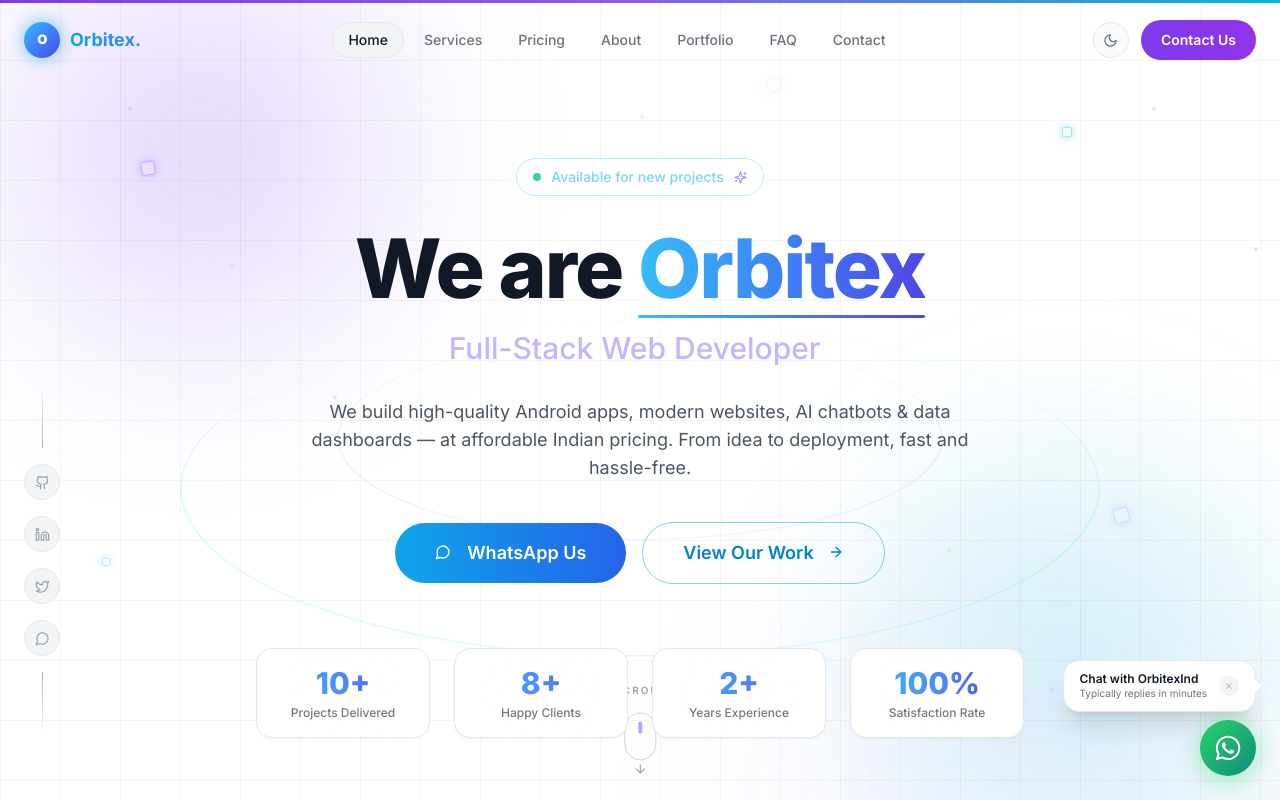
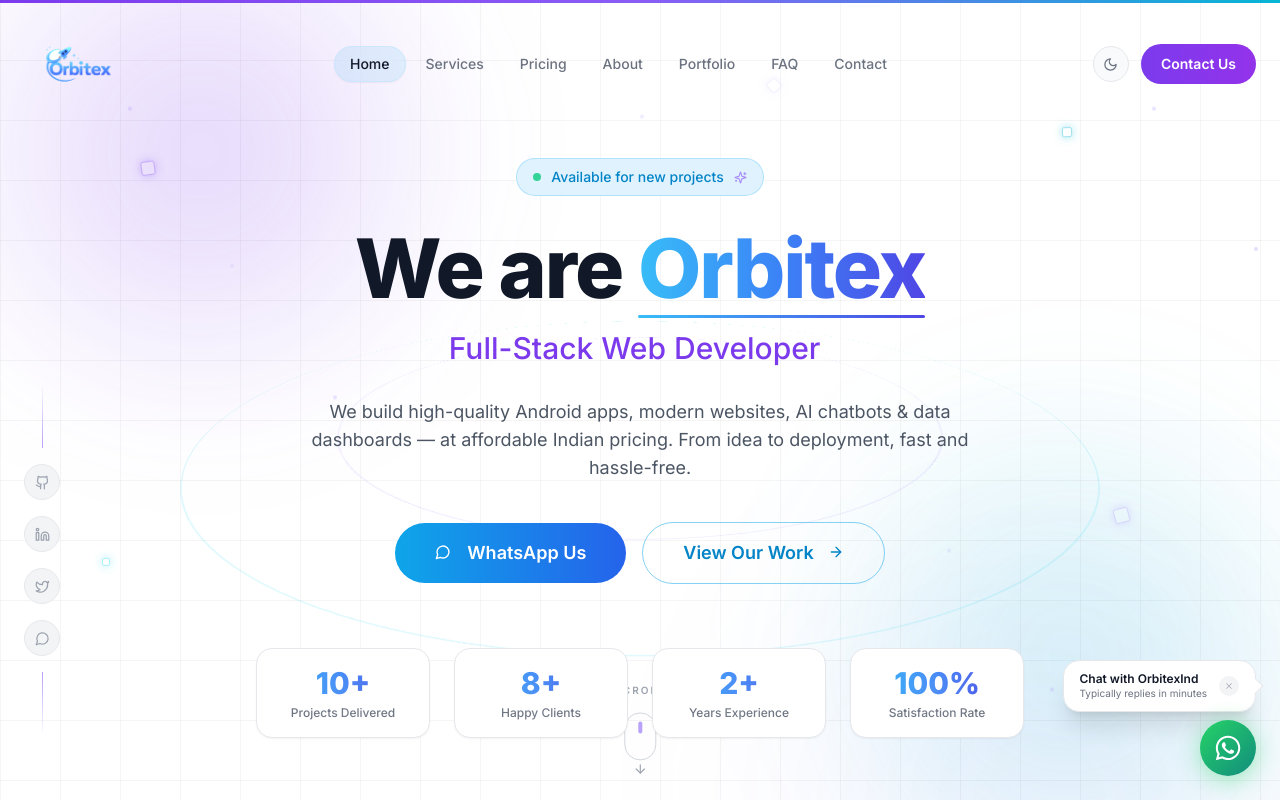
Before and after one commit to orbitexind/ORBITEX_WEBSITE, a Next.js app: page / in a window 1280 px wide. Shown: the top 800 px of the page. Built offline with nearby package versions, Linux system fonts and the light colour scheme.

Commit message:
added logo

```diff
--- a/components/layout/Footer.tsx
+++ b/components/layout/Footer.tsx
@@ -67,18 +67,14 @@
         <div className="grid grid-cols-2 md:grid-cols-4 gap-10">
           {/* Brand */}
           <div className="col-span-2 md:col-span-1">
-            <a href="#home" className="inline-flex items-center gap-2.5 mb-4">
-              <div className="relative w-9 h-9 rounded-full bg-gradient-to-br from-sky-400 via-blue-500 to-indigo-600 flex items-center justify-center shadow-[0_0_18px_rgba(14,165,233,0.6)]">
-                <span className="text-white text-[13px] font-black tracking-tighter select-none">O</span>
-              </div>
-              <span className="text-lg font-bold">
-                <span className="bg-gradient-to-r from-sky-400 to-blue-400 bg-clip-text text-transparent">
-                  Orbitex
-                </span>
-                <span className="text-sky-400">.</span>
-              </span>
+            <a href="#home" className="inline-flex items-center gap-2 mb-4 group transition-all">
+              <img
+                src="/logo.png"
+                alt="Orbitex Logo"
+                className="h-12 md:h-14 w-auto object-contain brightness-110 group-hover:scale-105 transition-transform"
+              />
             </a>
-            <p className="text-gray-500 dark:text-gray-500 text-sm leading-relaxed max-w-xs">
+            <p className="text-gray-600 dark:text-gray-400 text-sm leading-relaxed max-w-xs">
               Crafting digital experiences that inspire, convert, and scale.
               Available for freelance work worldwide.
             </p>
@@ -121,7 +117,7 @@
 
         {/* Bottom bar */}
         <div className="mt-12 pt-6 border-t border-gray-200 dark:border-white/[0.06] flex flex-col sm:flex-row items-center justify-between gap-4">
-          <p className="text-gray-500 dark:text-gray-600 text-sm">
+          <p className="text-gray-700 dark:text-gray-500 text-sm">
             © {new Date().getFullYear()} Orbitex. All rights reserved. Built
             with Next.js & ❤️
           </p>
--- a/components/layout/Navbar.tsx
+++ b/components/layout/Navbar.tsx
@@ -59,22 +59,17 @@
         transition={{ duration: 0.6, ease: "easeOut" }}
         className={`fixed top-0 left-0 right-0 z-40 transition-all duration-500 ${
           scrolled
-            ? "py-3 bg-white/95 dark:bg-[#030712]/85 backdrop-blur-2xl border-b border-gray-200 dark:border-white/[0.06] shadow-[0_4px_24px_rgba(0,0,0,0.08)] dark:shadow-[0_4px_24px_rgba(0,0,0,0.4)]"
-            : "py-4 sm:py-5 bg-transparent"
+            ? "py-3 bg-white/80 dark:bg-[#030712]/80 backdrop-blur-2xl border-b border-gray-200/50 dark:border-white/[0.06] shadow-lg dark:shadow-[0_4px_30px_rgba(0,0,0,0.4)]"
+            : "py-4 sm:py-6 bg-transparent"
         }`}
       >
         <div className="container mx-auto px-6 flex items-center justify-between max-w-7xl">
-          {/* Logo */}
-          <a href="#home" className="flex items-center gap-2.5">
-            <div className="relative w-9 h-9 rounded-full bg-gradient-to-br from-sky-400 via-blue-500 to-indigo-600 flex items-center justify-center shadow-[0_0_18px_rgba(14,165,233,0.6)]">
-              <span className="text-white text-[13px] font-black tracking-tighter select-none">O</span>
-            </div>
-            <span className="text-lg font-bold">
-              <span className="bg-gradient-to-r from-sky-500 to-blue-500 dark:from-sky-400 dark:to-blue-400 bg-clip-text text-transparent">
-                Orbitex
-              </span>
-              <span className="text-sky-500 dark:text-sky-400">.</span>
-            </span>
+          <a href="#home" className="flex items-center gap-2 group transition-all">
+            <img
+              src="/logo.png"
+              alt="Orbitex Logo"
+              className="h-12 sm:h-14 md:h-20 w-auto object-contain brightness-110 group-hover:scale-105 transition-transform"
+            />
           </a>
 
           {/* Desktop nav links */}
@@ -94,7 +89,7 @@
                   {isActive && (
                     <motion.span
                       layoutId="nav-pill"
-                      className="absolute inset-0 rounded-full bg-gray-100 dark:bg-white/8 border border-gray-200 dark:border-white/10"
+                      className="absolute inset-0 rounded-full bg-sky-500/10 dark:bg-white/10 backdrop-blur-md border border-sky-200/50 dark:border-white/10 shadow-sm"
                       transition={{ type: "spring", stiffness: 300, damping: 30 }}
                     />
                   )}
--- a/components/sections/Hero.tsx
+++ b/components/sections/Hero.tsx
@@ -162,7 +162,7 @@
           initial={{ opacity: 0, y: 20 }}
           animate={{ opacity: 1, y: 0 }}
           transition={{ duration: 0.6 }}
-          className="inline-flex items-center gap-2.5 px-4 py-2 rounded-full border border-sky-400/30 bg-sky-400/8 text-sky-300 text-sm font-medium mb-8 backdrop-blur-sm"
+          className="inline-flex items-center gap-2.5 px-4 py-2 rounded-full border border-sky-400/30 bg-sky-100 dark:bg-sky-400/8 text-sky-600 dark:text-sky-300 text-sm font-medium mb-8 backdrop-blur-sm"
         >
           <span className="relative flex h-2 w-2">
             <span className="animate-ping absolute inline-flex h-full w-full rounded-full bg-emerald-400 opacity-75" />
@@ -207,6 +207,7 @@
               2200,
               "Full-Stack Web Developer",
               2200,
+
               "AI & Chatbot Builder",
               2200,
               "Python Developer",
@@ -217,7 +218,7 @@
             wrapper="span"
             speed={52}
             repeat={Infinity}
-            className="font-medium text-violet-300"
+            className="font-medium text-violet-600 dark:text-violet-300"
           />
         </motion.div>
 
--- a/components/sections/Pricing.tsx
+++ b/components/sections/Pricing.tsx
@@ -212,8 +212,8 @@
                 className={cn(
                   "px-4 py-1.5 rounded-full text-sm font-semibold transition-all duration-300",
                   currency === c
-                    ? "bg-sky-600 text-white shadow-lg"
-                    : "text-gray-500 dark:text-gray-400 hover:text-gray-800 dark:hover:text-gray-200"
+                    ? "bg-sky-600 text-white shadow-lg shadow-sky-500/20"
+                    : "text-gray-500 dark:text-gray-400 hover:text-sky-600 dark:hover:text-sky-300"
                 )}
               >
                 {c === "INR" ? "₹ INR" : "$ USD"}
@@ -242,7 +242,7 @@
                 "relative px-5 py-2.5 rounded-full text-sm font-semibold transition-all duration-300 whitespace-nowrap min-h-[44px]",
                 activeTab === tab.id
                   ? "text-white"
-                  : "text-gray-500 dark:text-gray-400 hover:text-gray-800 dark:hover:text-gray-200"
+                  : "text-gray-500 dark:text-gray-400 hover:text-sky-600 dark:hover:text-sky-300"
               )}
             >
               {activeTab === tab.id && (
@@ -356,14 +356,14 @@
                             variant="primary"
                             className="w-full justify-center"
                           >
-                            Get Started â†’
+                            Get Started →
                           </GlowButton>
                         ) : (
                           <a
                             href="#contact"
                             className="w-full flex items-center justify-center py-3.5 rounded-full text-sm font-semibold border border-gray-300 dark:border-white/15 text-gray-600 dark:text-gray-300 hover:border-sky-400 dark:hover:border-white/30 hover:bg-sky-50 dark:hover:bg-white/5 transition-all duration-300"
                           >
-                            Get Started â†’
+                            Get Started →
                           </a>
                         )}
                       </div>
@@ -523,7 +523,7 @@
             href="#contact"
               className="text-sky-400 hover:text-sky-300 font-medium underline underline-offset-2 decoration-sky-500/40"
           >
-            Let&apos;s build a custom quote for your project â†’
+            Let&apos;s build a custom quote for your project →
           </a>
         </motion.p>
       </div>
--- a/components/sections/Services.tsx
+++ b/components/sections/Services.tsx
@@ -149,7 +149,7 @@
                 style={{ perspective: "1200px" }}
               >
                 <TiltCard
-                  className="group relative p-7 rounded-3xl bg-white dark:bg-white/[0.03] border border-gray-200 dark:border-white/8 hover:border-violet-300 dark:hover:border-white/15 overflow-hidden cursor-default shadow-sm dark:shadow-none transition-[border-color,box-shadow] duration-300 h-full"
+                  className="group relative p-7 rounded-3xl bg-white dark:bg-white/[0.03] border border-gray-200 dark:border-white/8 hover:border-sky-300 dark:hover:border-white/15 overflow-hidden cursor-default shadow-sm hover:shadow-xl hover:shadow-sky-500/10 dark:shadow-none transition-all duration-300 h-full"
                   glowColor={service.glow}
                   intensity={8}
                 >
--- a/package.json
+++ b/package.json
@@ -25,7 +25,7 @@
     "@types/react": "^18.3.3",
     "@types/react-dom": "^18.3.0",
     "autoprefixer": "^10.4.19",
-    "eslint": "^9.0.0",
+    "eslint": "^10.0.3",
     "eslint-config-next": "^16.1.6",
     "postcss": "^8.4.38",
     "tailwindcss": "^3.4.3",
```
